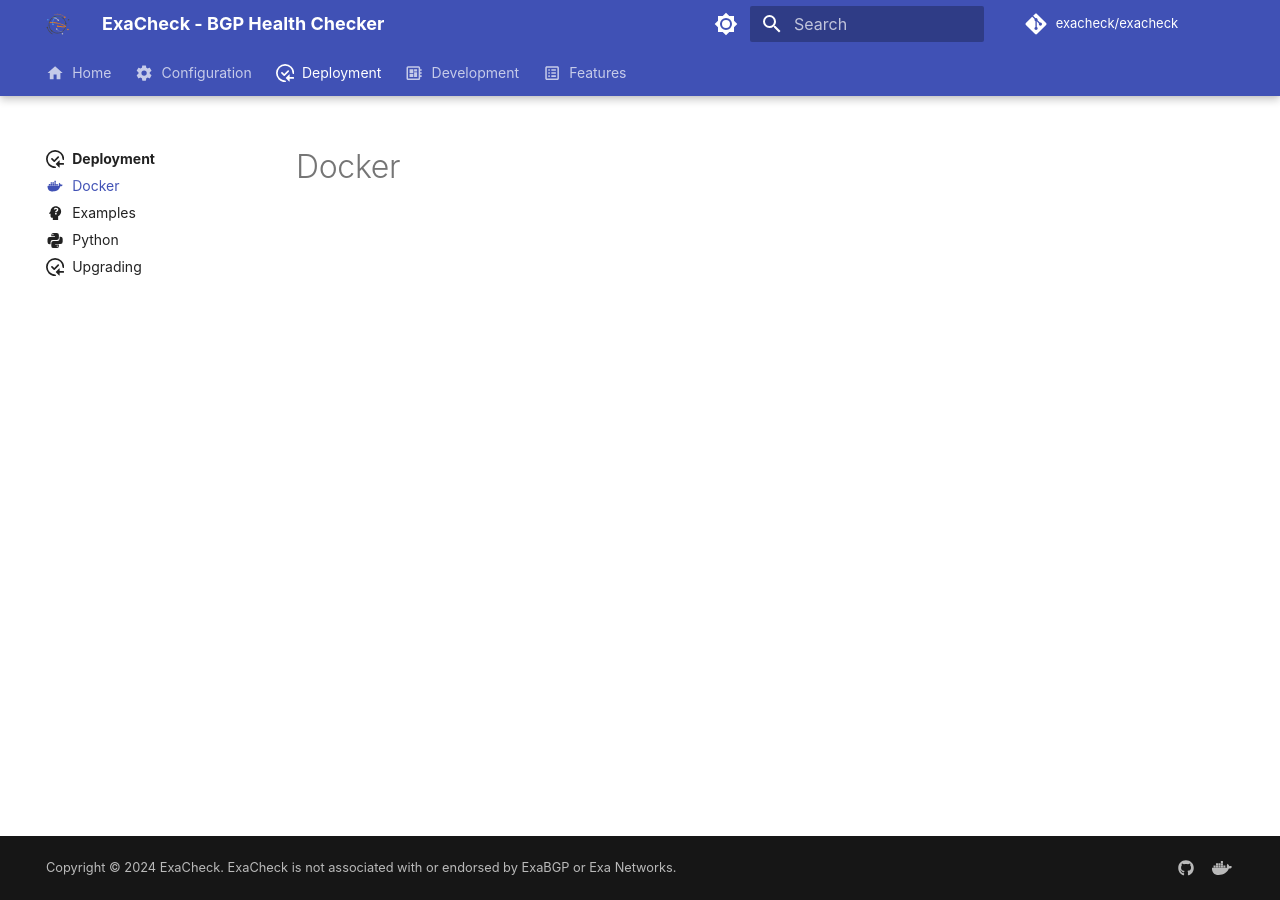
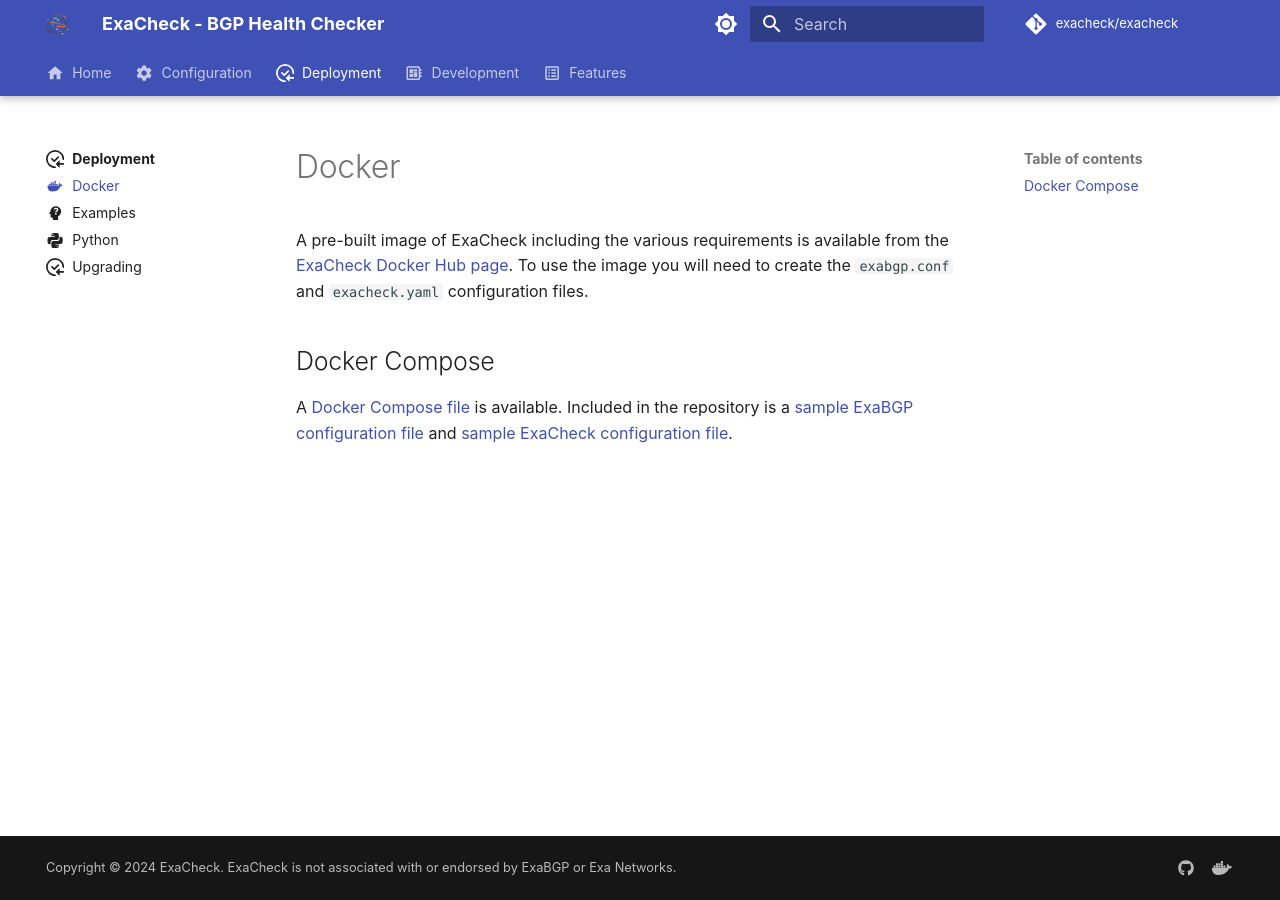
Before and after one commit to exacheck/exacheck-website, an MkDocs documentation site: the page built from docs/deployment/docker.md, in a window 1280 px wide. Built offline with MkDocs 1.6.1 and Material for MkDocs 9.7.7, drawn with Linux system fonts in a browser that asks for light colours; comment, search, counter and statistics services are not loaded.

Commit message:
add docker instructions

```diff
--- a/docs/deployment/docker.md
+++ b/docs/deployment/docker.md
@@ -3,3 +3,14 @@
 ---
 
 # Docker
+
+A pre-built image of ExaCheck including the various requirements is available from the [ExaCheck Docker Hub page][ExaCheck Docker Hub]. To use the image you will need to create the `exabgp.conf` and `exacheck.yaml` configuration files.
+
+## Docker Compose
+
+A [Docker Compose file][ExaCheck Docker Compose File] is available. Included in the repository is a [sample ExaBGP configuration file][ExaBGP Example Configuration File] and [sample ExaCheck configuration file][ExaCheck Example Configuration File].
+
+[ExaCheck Docker Compose File]: https://github.com/exacheck/exacheck/blob/main/docker/docker-compose.yaml
+[ExaBGP Example Configuration File]: https://github.com/exacheck/exacheck/blob/main/docker/exabgp.conf
+[ExaCheck Example Configuration File]: https://github.com/exacheck/exacheck/blob/main/docker/exacheck.yaml
+[ExaCheck Docker Hub]: https://hub.docker.com/r/exacheck/exacheck
```
